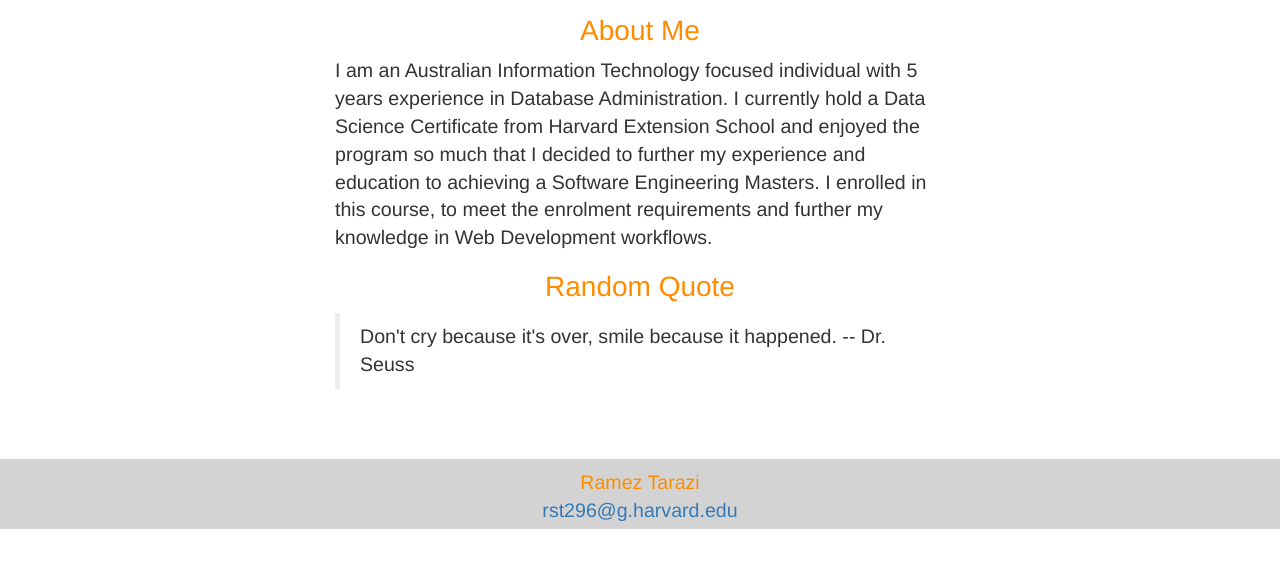
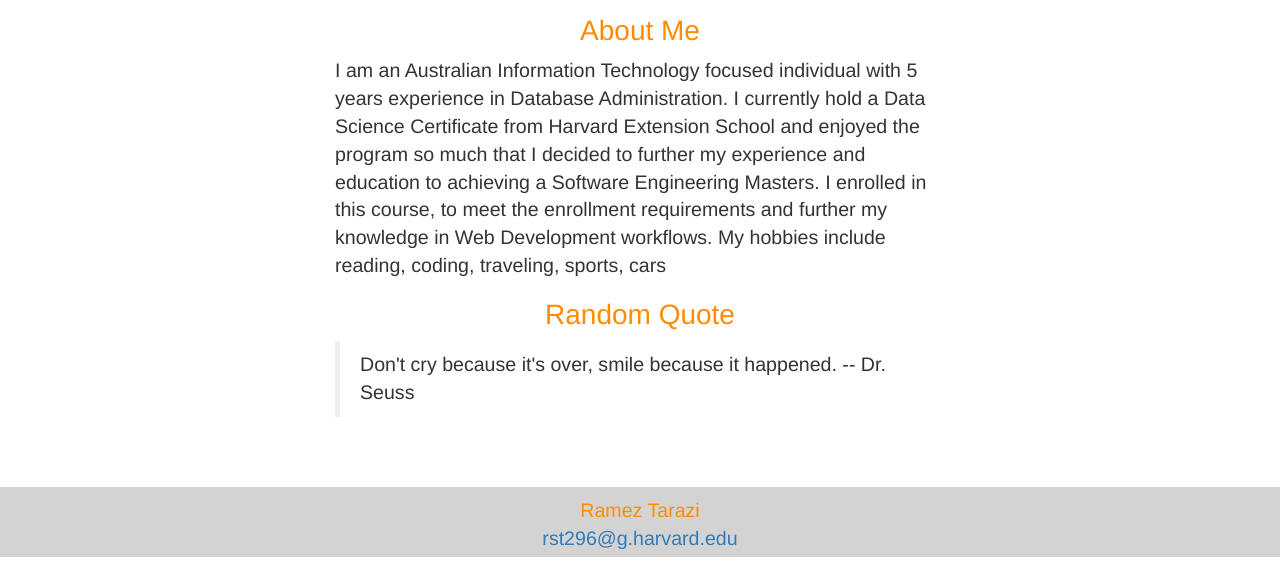
Before and after one commit to mezotarazi/p1, a PHP site: page / in a window 1280 px wide. Shown: the part 357-919 px from the top of the page. Before the commit the page ends 886 px from the top, so only its background shows below. Run offline with PHP 8.4, Linux system fonts and the light colour scheme; some libraries are stand-ins or nearby versions.

Commit message:
bio update

```diff
--- a/index.php
+++ b/index.php
@@ -25,7 +25,9 @@
 		<h2>About Me</h2>
 		<p>
 			I am an Australian Information Technology focused individual with 5 years experience in Database Administration. I currently hold a Data Science Certificate from Harvard Extension School and enjoyed the
-            program so much that I decided to further my experience and education to achieving a Software Engineering Masters. I enrolled in this course, to meet the enrolment requirements and further my knowledge in Web Development workflows.
+            program so much that I decided to further my experience and education to achieving a Software Engineering Masters. I enrolled in this course, to meet the enrollment requirements and further my knowledge in Web Development workflows.
+
+            My hobbies include reading, coding, traveling, sports, cars
 		</p>
 
 
```
